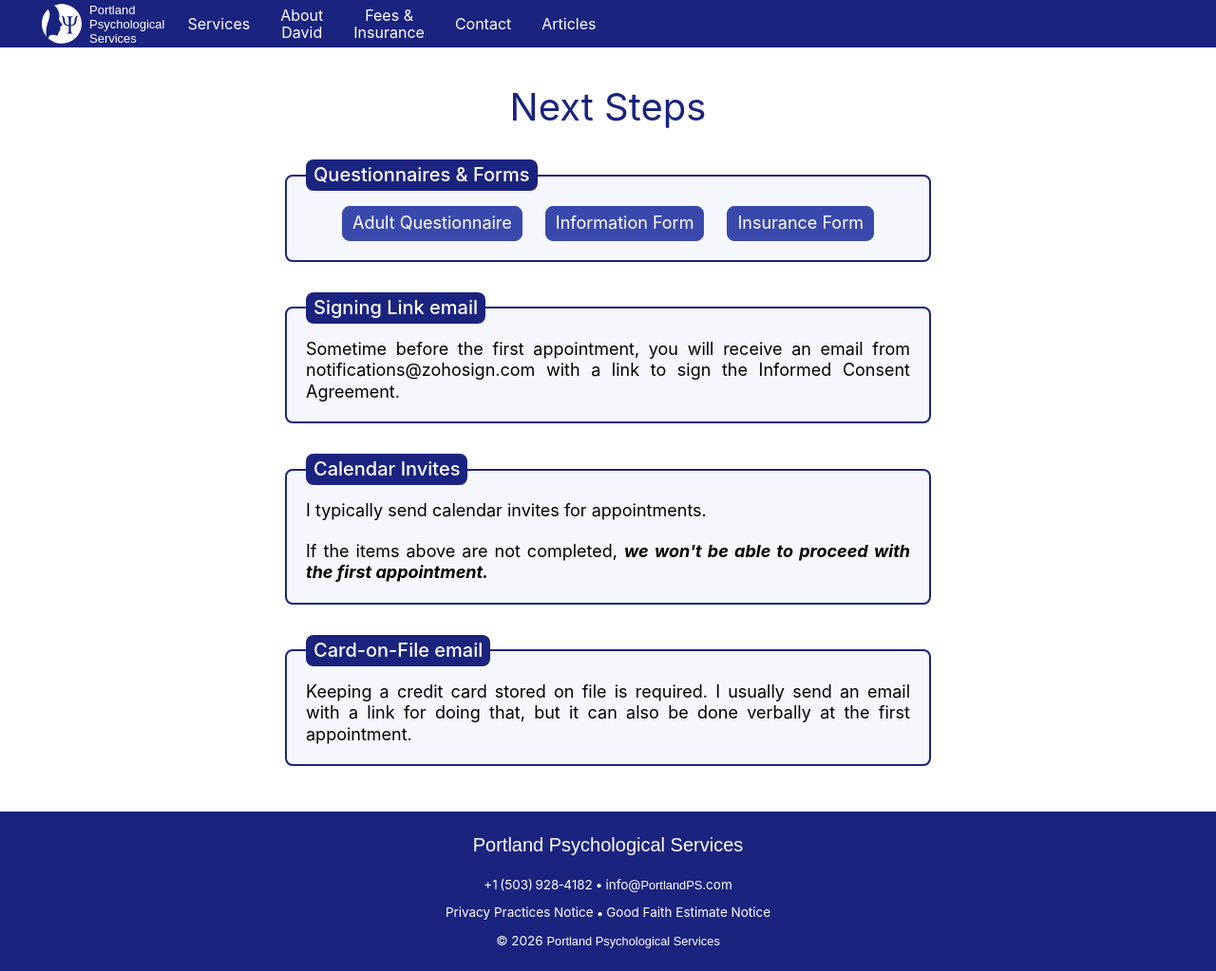
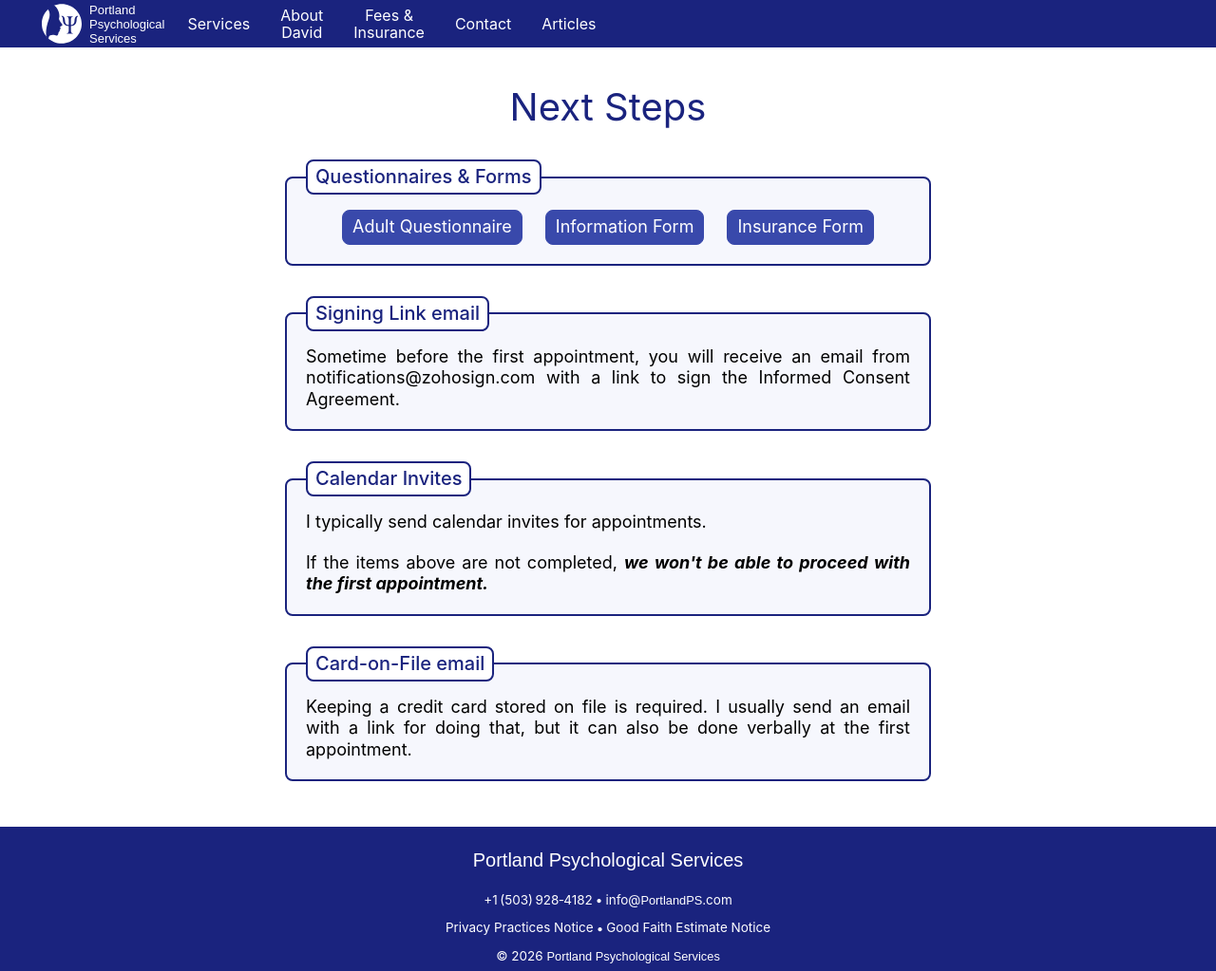
Before and after one commit to portlandps/portlandps.github.io, a Jekyll site: the page built from a.html, in a window 1280 px wide and 1023 px high. Shown: the whole window at 95% size. Built offline with Jekyll 4.4.1, drawn with Linux system fonts in a browser that asks for light colours; some web fonts are replaced.

Commit message:
update fieldset legend

```diff
--- a/a.html
+++ b/a.html
@@ -15,8 +15,8 @@ css: |-
   main p{max-width:40rem;margin:0 auto}
   main p{margin:0 auto 1.25em;font-size:1.125em}
   fieldset{border:.125rem solid light-dark(#1a237e,#e0e0e0);border-radius:.5rem;padding:1.0rem 1.25rem 1.25rem;max-width:39.75rem;margin:2rem auto;background-color:light-dark(#f6f7fd,#1a237e)}
-  fieldset legend{padding:.25rem .5rem;border-radius:.5rem;background-color:#1a237e;background-color:light-dark(#1a237e,#e0e0e0);text-align:left}
-  fieldset legend h2{font-size:1.25rem;font-weight:500;margin:0;color:#fff;color:light-dark(#fff,#1a237e);text-align:center;}
+  fieldset legend{padding:.25rem .5rem;border:.125rem solid light-dark(#1a237e,#e0e0e0);border-radius:.5rem;background-color:#fff;background-color:light-dark(#fff,#090b2a);text-align:left}
+  fieldset legend h2{font-size:1.25rem;font-weight:500;margin:0;color:#1a237e;color:light-dark(#1a237e,#e0e0e0);text-align:center;}
   fieldset div{font-size:1.125rem;margin:0 0 1.25rem;}
   fieldset div:last-child{margin-bottom:0;}
   fieldset a{background-color:#3949ab;background-color:light-dark(#3949ab,#3949ab);color:light-dark(#fff,#e0e0e0);border:.0625rem solid #3949ab;border-color:light-dark(#3949ab,#e0e0e0);border-radius:.5rem;font-size:1.125rem;padding:.375rem .625rem}
--- a/aeap.html
+++ b/aeap.html
@@ -15,8 +15,8 @@ css: |-
   main p{max-width:40rem;margin:0 auto}
   main p{margin:0 auto 1.25em;font-size:1.125em}
   fieldset{border:.125rem solid light-dark(#1a237e,#e0e0e0);border-radius:.5rem;padding:1.0rem 1.25rem 1.25rem;max-width:39.75rem;margin:2rem auto;background-color:light-dark(#f6f7fd,#1a237e)}
-  fieldset legend{padding:.25rem .5rem;border-radius:.5rem;background-color:#1a237e;background-color:light-dark(#1a237e,#e0e0e0);text-align:left}
-  fieldset legend h2{font-size:1.25rem;font-weight:500;margin:0;color:#fff;color:light-dark(#fff,#1a237e);text-align:center;}
+  fieldset legend{padding:.25rem .5rem;border:.125rem solid light-dark(#1a237e,#e0e0e0);border-radius:.5rem;background-color:#fff;background-color:light-dark(#fff,#090b2a);text-align:left}
+  fieldset legend h2{font-size:1.25rem;font-weight:500;margin:0;color:#1a237e;color:light-dark(#1a237e,#e0e0e0);text-align:center;}
   fieldset>div{font-size:1.125rem;margin:0 0 1.25rem;}
   fieldset>div:last-child{margin-bottom:0;}
   fieldset a{background-color:#3949ab;background-color:light-dark(#3949ab,#3949ab);color:light-dark(#fff,#e0e0e0);border:.0625rem solid #3949ab;border-color:light-dark(#3949ab,#e0e0e0);border-radius:.5rem;font-size:1.125rem;padding:.375rem .625rem}
--- a/c.html
+++ b/c.html
@@ -15,8 +15,8 @@ css: |-
   main p{max-width:40rem;margin:0 auto}
   main p{margin:0 auto 1.25em;font-size:1.125em}
   fieldset{border:.125rem solid light-dark(#1a237e,#e0e0e0);border-radius:.5rem;padding:1.0rem 1.25rem 1.25rem;max-width:39.75rem;margin:2rem auto;background-color:light-dark(#f6f7fd,#1a237e)}
-  fieldset legend{padding:.25rem .5rem;border-radius:.5rem;background-color:#1a237e;background-color:light-dark(#1a237e,#e0e0e0);text-align:left}
-  fieldset legend h2{font-size:1.25rem;font-weight:500;margin:0;color:#fff;color:light-dark(#fff,#1a237e);text-align:center;}
+  fieldset legend{padding:.25rem .5rem;border:.125rem solid light-dark(#1a237e,#e0e0e0);border-radius:.5rem;background-color:#fff;background-color:light-dark(#fff,#090b2a);text-align:left}
+  fieldset legend h2{font-size:1.25rem;font-weight:500;margin:0;color:#1a237e;color:light-dark(#1a237e,#e0e0e0);text-align:center;}
   fieldset div{font-size:1.125rem;margin:0 0 1.25rem;}
   fieldset div:last-child{margin-bottom:0;}
   fieldset a{background-color:#3949ab;background-color:light-dark(#3949ab,#3949ab);color:light-dark(#fff,#e0e0e0);border:.0625rem solid #3949ab;border-color:light-dark(#3949ab,#e0e0e0);border-radius:.5rem;font-size:1.125rem;padding:.375rem .625rem}
--- a/ceap.html
+++ b/ceap.html
@@ -15,8 +15,8 @@ css: |-
   main p{max-width:40rem;margin:0 auto}
   main p{margin:0 auto 1.25em;font-size:1.125em}
   fieldset{border:.125rem solid light-dark(#1a237e,#e0e0e0);border-radius:.5rem;padding:1.0rem 1.25rem 1.25rem;max-width:39.75rem;margin:2rem auto;background-color:light-dark(#f6f7fd,#1a237e)}
-  fieldset legend{padding:.25rem .5rem;border-radius:.5rem;background-color:#1a237e;background-color:light-dark(#1a237e,#e0e0e0);text-align:left}
-  fieldset legend h2{font-size:1.25rem;font-weight:500;margin:0;color:#fff;color:light-dark(#fff,#1a237e);text-align:center;}
+  fieldset legend{padding:.25rem .5rem;border:.125rem solid light-dark(#1a237e,#e0e0e0);border-radius:.5rem;background-color:#fff;background-color:light-dark(#fff,#090b2a);text-align:left}
+  fieldset legend h2{font-size:1.25rem;font-weight:500;margin:0;color:#1a237e;color:light-dark(#1a237e,#e0e0e0);text-align:center;}
   fieldset>div{font-size:1.125rem;margin:0 0 1.25rem;}
   fieldset>div:last-child{margin-bottom:0;}
   fieldset a{background-color:#3949ab;background-color:light-dark(#3949ab,#3949ab);color:light-dark(#fff,#e0e0e0);border:.0625rem solid #3949ab;border-color:light-dark(#3949ab,#e0e0e0);border-radius:.5rem;font-size:1.125rem;padding:.375rem .625rem}
--- a/y.html
+++ b/y.html
@@ -15,8 +15,8 @@ css: |-
   main p{max-width:40rem;margin:0 auto}
   main p{margin:0 auto 1.25em;font-size:1.125em}
   fieldset{border:.125rem solid light-dark(#1a237e,#e0e0e0);border-radius:.5rem;padding:1.0rem 1.25rem 1.25rem;max-width:39.75rem;margin:2rem auto;background-color:light-dark(#f6f7fd,#1a237e)}
-  fieldset legend{padding:.25rem .5rem;border-radius:.5rem;background-color:#1a237e;background-color:light-dark(#1a237e,#e0e0e0);text-align:left}
-  fieldset legend h2{font-size:1.25rem;font-weight:500;margin:0;color:#fff;color:light-dark(#fff,#1a237e);text-align:center;}
+  fieldset legend{padding:.25rem .5rem;border:.125rem solid light-dark(#1a237e,#e0e0e0);border-radius:.5rem;background-color:#fff;background-color:light-dark(#fff,#090b2a);text-align:left}
+  fieldset legend h2{font-size:1.25rem;font-weight:500;margin:0;color:#1a237e;color:light-dark(#1a237e,#e0e0e0);text-align:center;}
   fieldset div{font-size:1.125rem;margin:0 0 1.25rem;}
   fieldset div:last-child{margin-bottom:0;}
   fieldset a{background-color:#3949ab;background-color:light-dark(#3949ab,#3949ab);color:light-dark(#fff,#e0e0e0);border:.0625rem solid #3949ab;border-color:light-dark(#3949ab,#e0e0e0);border-radius:.5rem;font-size:1.125rem;padding:.375rem .625rem}
```
